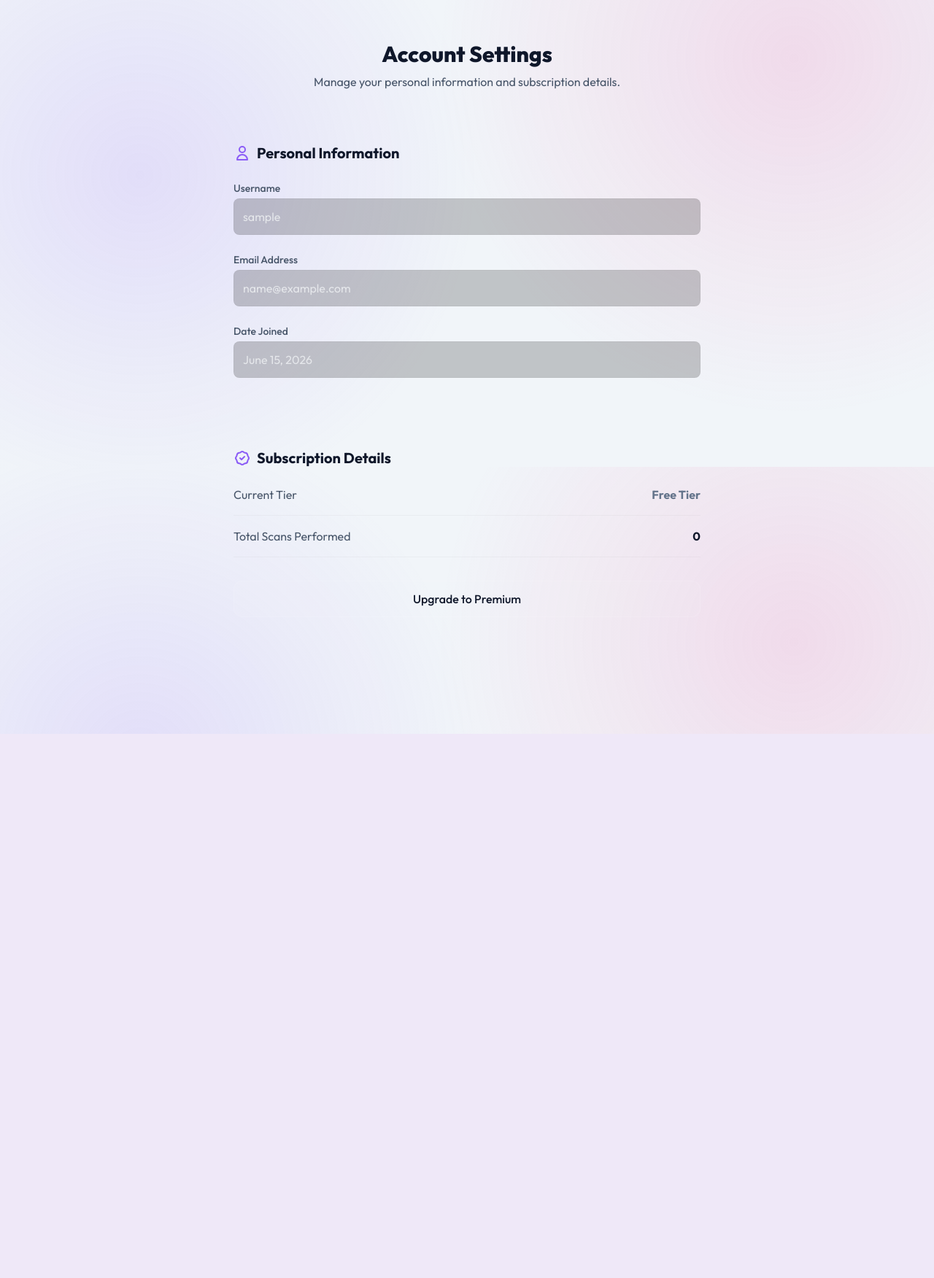
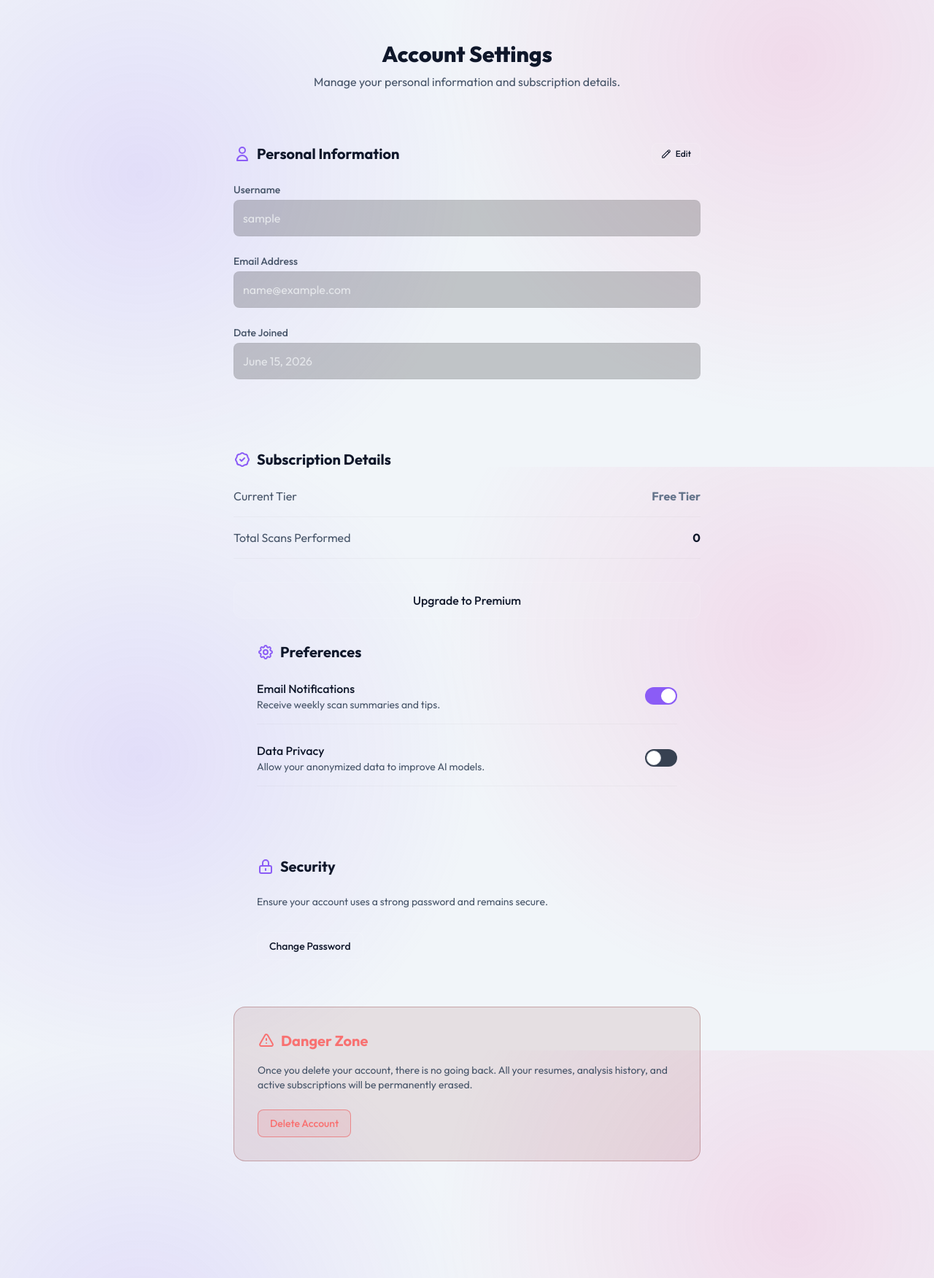
Before and after one commit to bhatiaayan30/Resume_Analyzer, a Django app: page /settings/ in a window 1280 px wide. Shown: the part 160-1912 px from the top of the page at 73% size. Before the commit the page ends 1165 px from the top, so only its background shows below. Run offline with Django 4.2, Linux system fonts and the light colour scheme; the visitor is signed in with stand-in values (Sample User, id 1); data that the repository does not hold is empty; some libraries are stand-ins or nearby versions.

Commit message:
fix: Plug security loopholes and update settings UI

```diff
--- a/analyzer/models.py
+++ b/analyzer/models.py
@@ -8,6 +8,7 @@ once the basic flow is working.
 
 from django.contrib.auth.models import User
 from django.db import models
+import uuid
 from django.db.models.signals import post_save
 from django.dispatch import receiver
 from .fields import EncryptedTextField
@@ -71,6 +72,7 @@ class ResumeAnalysis(models.Model):
     """
 
     user = models.ForeignKey(User, on_delete=models.CASCADE, null=True, blank=True)
+    slug = models.UUIDField(default=uuid.uuid4, editable=False)
     created_at = models.DateTimeField(auto_now_add=True)
     filename = models.CharField(max_length=255)
 
--- a/analyzer/urls.py
+++ b/analyzer/urls.py
@@ -5,24 +5,24 @@ from . import views
 urlpatterns = [
     path("", views.index, name="index"),
     path("analyze/", views.analyze, name="analyze"),
-    path("analysis-status/<int:analysis_id>/", views.analysis_status, name="analysis_status"),
-    path("results/<int:analysis_id>/", views.analysis_results, name="analysis_results"),
+    path("analysis-status/<uuid:analysis_id>/", views.analysis_status, name="analysis_status"),
+    path("results/<uuid:analysis_id>/", views.analysis_results, name="analysis_results"),
     path("history/", views.history, name="history"),
-    path("history/delete/<int:analysis_id>/", views.delete_analysis, name="delete_analysis"),
+    path("history/delete/<uuid:analysis_id>/", views.delete_analysis, name="delete_analysis"),
     path("settings/", views.settings_view, name="settings"),
     path("signup/", views.signup_view, name="signup"),
     path(
-        "generate-cover-letter/<int:analysis_id>/",
+        "generate-cover-letter/<uuid:analysis_id>/",
         views.generate_cover_letter_api,
         name="generate_cover_letter",
     ),
     path(
-        "export-cover-letter/<int:analysis_id>/",
+        "export-cover-letter/<uuid:analysis_id>/",
         views.export_cover_letter_pdf,
         name="export_cover_letter_pdf",
     ),
     path(
-        "export-report/<int:analysis_id>/",
+        "export-report/<uuid:analysis_id>/",
         views.export_report_pdf,
         name="export_report_pdf",
     ),
--- a/analyzer/views.py
+++ b/analyzer/views.py
@@ -54,12 +54,25 @@ def analyze(request):
 
     # ── 0. Freemium Limits ─────────────────────────────────────
     if not request.user.is_authenticated:
-        scan_count = request.session.get('scan_count', 0)
+        from django.core.cache import cache
+
+        # Get client IP
+        x_forwarded_for = request.META.get('HTTP_X_FORWARDED_FOR')
+        if x_forwarded_for:
+            ip = x_forwarded_for.split(',')[0]
+        else:
+            ip = request.META.get('REMOTE_ADDR')
+
+        cache_key = f"guest_scan_{ip}"
+        scan_count = cache.get(cache_key, request.session.get('scan_count', 0))
+
         if scan_count >= 1:
             if request.headers.get('x-requested-with') == 'XMLHttpRequest' or request.headers.get('Accept') == 'application/json':
                 return JsonResponse({"status": "limit_reached", "reason": "unauthenticated"}, status=403)
             return redirect('account_login')
+
         request.session['scan_count'] = scan_count + 1
+        cache.set(cache_key, scan_count + 1, timeout=86400 * 30) # 30 days
     else:
         profile, _ = UserProfile.objects.get_or_create(user=request.user)
         tier = profile.subscription_tier
@@ -166,15 +179,15 @@ def analyze(request):
     process_resume_analysis(analysis_record.id)
 
     if request.headers.get('x-requested-with') == 'XMLHttpRequest' or request.headers.get('Accept') == 'application/json':
-        return JsonResponse({"status": "success", "analysis_id": analysis_record.id})
+        return JsonResponse({"status": "success", "analysis_id": str(analysis_record.slug)})
     else:
         # Fallback for non-JS
-        return redirect('analysis_results', analysis_id=analysis_record.id)
+        return redirect('analysis_results', analysis_id=str(analysis_record.slug))
 
 
 def analysis_status(request, analysis_id):
     """API endpoint to poll the status of an async analysis."""
-    record = get_object_or_404(ResumeAnalysis, id=analysis_id)
+    record = get_object_or_404(ResumeAnalysis, slug=analysis_id)
     if record.user and request.user != record.user:
         return JsonResponse({"status": "error", "message": "Unauthorized"}, status=403)
     return JsonResponse({"status": record.status})
@@ -184,7 +197,7 @@ from .ats_knowledge import ATS_FLAG_EXPLANATIONS
 
 def analysis_results(request, analysis_id):
     """Serve the results page for a completed analysis."""
-    record = get_object_or_404(ResumeAnalysis, id=analysis_id)
+    record = get_object_or_404(ResumeAnalysis, slug=analysis_id)
     if record.user and request.user != record.user:
         return redirect('index')
 
@@ -269,7 +282,7 @@ def get_premium_permissions(user, analysis_id):
     """
     Returns a dictionary of permissions for the given user and analysis.
     """
-    record = get_object_or_404(ResumeAnalysis, id=analysis_id)
+    record = get_object_or_404(ResumeAnalysis, slug=analysis_id)
     perms = {
         "can_cover_letter": False,
         "can_interview": False,
@@ -331,7 +344,7 @@ def delete_analysis(request, analysis_id):
     """
     Deletes an analysis record for the logged-in user.
     """
-    record = get_object_or_404(ResumeAnalysis, id=analysis_id, user=request.user)
+    record = get_object_or_404(ResumeAnalysis, slug=analysis_id, user=request.user)
     record.delete()
     return redirect('history')
 
@@ -641,13 +654,12 @@ def razorpay_webhook(request):
                 profile.current_period_start = now
                 profile.save()
 
-                # Update coupon usage
+                # Update coupon usage atomically
                 if coupon_code:
                     try:
-                        c = Coupon.objects.get(code__iexact=coupon_code)
-                        c.uses += 1
-                        c.save()
-                    except Coupon.DoesNotExist:
+                        from django.db.models import F
+                        Coupon.objects.filter(code__iexact=coupon_code).update(uses=F('uses') + 1)
+                    except Exception:
                         pass
             except User.DoesNotExist:
                 pass
@@ -727,6 +739,9 @@ def claim_free_trial(request):
     if profile.has_used_free_trial:
         return JsonResponse({"error": "You have already used your free trial."}, status=400)
 
+    if profile.is_premium and profile.current_period_end and profile.current_period_end > timezone.now():
+        return JsonResponse({"error": "You already have an active premium subscription."}, status=400)
+
     # Activate 24h Unlimited Trial
     profile.is_premium = True
     profile.subscription_tier = 4
--- a/templates/analyzer/settings.html
+++ b/templates/analyzer/settings.html
@@ -13,10 +13,16 @@
 
         <!-- Personal Info Card -->
         <div class="glass-panel p-6 sm:p-8 rounded-2xl mb-8">
-            <h2 class="text-xl font-bold text-white mb-6 flex items-center gap-2">
-                <svg class="w-6 h-6 text-brand" fill="none" stroke="currentColor" viewBox="0 0 24 24"><path stroke-linecap="round" stroke-linejoin="round" stroke-width="2" d="M16 7a4 4 0 11-8 0 4 4 0 018 0zM12 14a7 7 0 00-7 7h14a7 7 0 00-7-7z"></path></svg>
-                Personal Information
-            </h2>
+            <div class="flex items-center justify-between mb-6">
+                <h2 class="text-xl font-bold text-white flex items-center gap-2">
+                    <svg class="w-6 h-6 text-brand" fill="none" stroke="currentColor" viewBox="0 0 24 24"><path stroke-linecap="round" stroke-linejoin="round" stroke-width="2" d="M16 7a4 4 0 11-8 0 4 4 0 018 0zM12 14a7 7 0 00-7 7h14a7 7 0 00-7-7z"></path></svg>
+                    Personal Information
+                </h2>
+                <button class="px-3 py-1.5 bg-white/5 hover:bg-white/10 border border-white/10 rounded-lg text-white font-medium transition-colors text-xs flex items-center gap-1.5">
+                    <svg class="w-3.5 h-3.5" fill="none" stroke="currentColor" viewBox="0 0 24 24"><path stroke-linecap="round" stroke-linejoin="round" stroke-width="2" d="M15.232 5.232l3.536 3.536m-2.036-5.036a2.5 2.5 0 113.536 3.536L6.5 21.036H3v-3.572L16.732 3.732z"></path></svg>
+                    Edit
+                </button>
+            </div>
 
             <div class="space-y-6">
                 <div>
@@ -93,6 +99,63 @@
                     {% if profile.is_premium %}Manage Subscription / Upgrade{% else %}Upgrade to Premium{% endif %}
                 </a>
             </div>
+        <!-- Preferences Card -->
+        <div class="glass-panel p-6 sm:p-8 rounded-2xl mb-8">
+            <h2 class="text-xl font-bold text-white mb-6 flex items-center gap-2">
+                <svg class="w-6 h-6 text-brand" fill="none" stroke="currentColor" viewBox="0 0 24 24"><path stroke-linecap="round" stroke-linejoin="round" stroke-width="2" d="M10.325 4.317c.426-1.756 2.924-1.756 3.35 0a1.724 1.724 0 002.573 1.066c1.543-.94 3.31.826 2.37 2.37a1.724 1.724 0 001.065 2.572c1.756.426 1.756 2.924 0 3.35a1.724 1.724 0 00-1.066 2.573c.94 1.543-.826 3.31-2.37 2.37a1.724 1.724 0 00-2.572 1.065c-.426 1.756-2.924 1.756-3.35 0a1.724 1.724 0 00-2.573-1.066c-1.543.94-3.31-.826-2.37-2.37a1.724 1.724 0 00-1.065-2.572c-1.756-.426-1.756-2.924 0-3.35a1.724 1.724 0 001.066-2.573c-.94-1.543.826-3.31 2.37-2.37.996.608 2.296.07 2.572-1.065z"></path><path stroke-linecap="round" stroke-linejoin="round" stroke-width="2" d="M15 12a3 3 0 11-6 0 3 3 0 016 0z"></path></svg>
+                Preferences
+            </h2>
+
+            <div class="space-y-6">
+                <div class="flex items-center justify-between border-b border-gray-700/50 pb-4">
+                    <div>
+                        <h3 class="text-white font-medium">Email Notifications</h3>
+                        <p class="text-sm text-gray-400">Receive weekly scan summaries and tips.</p>
+                    </div>
+                    <label class="relative inline-flex items-center cursor-pointer">
+                        <input type="checkbox" value="" class="sr-only peer" checked>
+                        <div class="w-11 h-6 bg-gray-700 peer-focus:outline-none rounded-full peer peer-checked:after:translate-x-full peer-checked:after:border-white after:content-[''] after:absolute after:top-[2px] after:left-[2px] after:bg-white after:border-gray-300 after:border after:rounded-full after:h-5 after:w-5 after:transition-all peer-checked:bg-brand"></div>
+                    </label>
+                </div>
+
+                <div class="flex items-center justify-between border-b border-gray-700/50 pb-4">
+                    <div>
+                        <h3 class="text-white font-medium">Data Privacy</h3>
+                        <p class="text-sm text-gray-400">Allow your anonymized data to improve AI models.</p>
+                    </div>
+                    <label class="relative inline-flex items-center cursor-pointer">
+                        <input type="checkbox" value="" class="sr-only peer">
+                        <div class="w-11 h-6 bg-gray-700 peer-focus:outline-none rounded-full peer peer-checked:after:translate-x-full peer-checked:after:border-white after:content-[''] after:absolute after:top-[2px] after:left-[2px] after:bg-white after:border-gray-300 after:border after:rounded-full after:h-5 after:w-5 after:transition-all peer-checked:bg-brand"></div>
+                    </label>
+                </div>
+            </div>
+        </div>
+
+        <!-- Security Card -->
+        <div class="glass-panel p-6 sm:p-8 rounded-2xl mb-8">
+            <h2 class="text-xl font-bold text-white mb-6 flex items-center gap-2">
+                <svg class="w-6 h-6 text-brand" fill="none" stroke="currentColor" viewBox="0 0 24 24"><path stroke-linecap="round" stroke-linejoin="round" stroke-width="2" d="M12 15v2m-6 4h12a2 2 0 002-2v-6a2 2 0 00-2-2H6a2 2 0 00-2 2v6a2 2 0 002 2zm10-10V7a4 4 0 00-8 0v4h8z"></path></svg>
+                Security
+            </h2>
+
+            <div class="space-y-4">
+                <p class="text-sm text-gray-400 mb-4">Ensure your account uses a strong password and remains secure.</p>
+                <button class="px-4 py-2 bg-white/5 hover:bg-white/10 border border-white/10 rounded-lg text-white font-medium transition-colors text-sm">
+                    Change Password
+                </button>
+            </div>
+        </div>
+
+        <!-- Danger Zone -->
+        <div class="p-6 sm:p-8 rounded-2xl border border-red-900/30 bg-red-900/10">
+            <h2 class="text-xl font-bold text-red-400 mb-4 flex items-center gap-2">
+                <svg class="w-6 h-6" fill="none" stroke="currentColor" viewBox="0 0 24 24"><path stroke-linecap="round" stroke-linejoin="round" stroke-width="2" d="M12 9v2m0 4h.01m-6.938 4h13.856c1.54 0 2.502-1.667 1.732-3L13.732 4c-.77-1.333-2.694-1.333-3.464 0L3.34 16c-.77 1.333.192 3 1.732 3z"></path></svg>
+                Danger Zone
+            </h2>
+            <p class="text-sm text-gray-400 mb-6">Once you delete your account, there is no going back. All your resumes, analysis history, and active subscriptions will be permanently erased.</p>
+            <button class="px-4 py-2 bg-red-500/10 hover:bg-red-500/20 border border-red-500/50 rounded-lg text-red-400 font-medium transition-colors text-sm">
+                Delete Account
+            </button>
         </div>
 
     </div>
```
Also changed, not shown: resume_analyzer/settings.py (+12 -3 lines), templates/analyzer/history.html (+4 -4 lines), analyzer/migrations/0016_resumeanalysis_slug.py (added).
